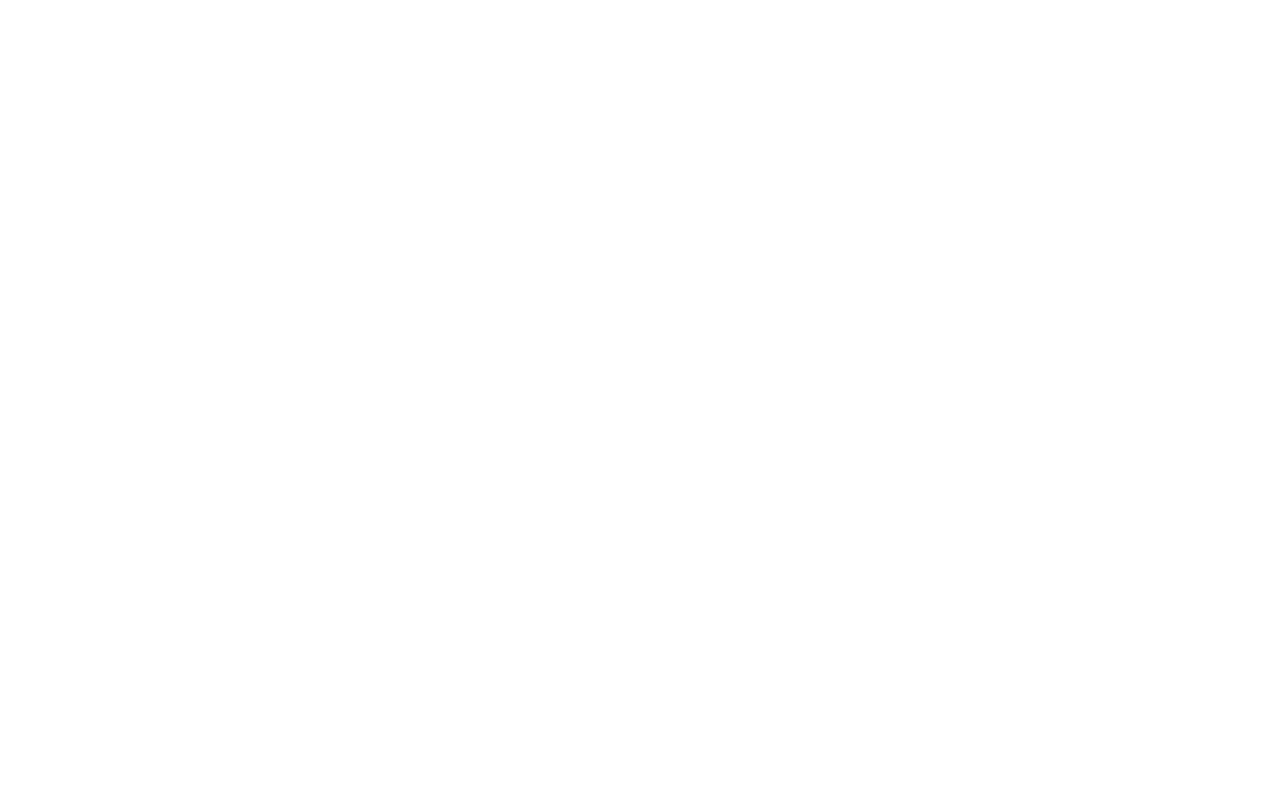
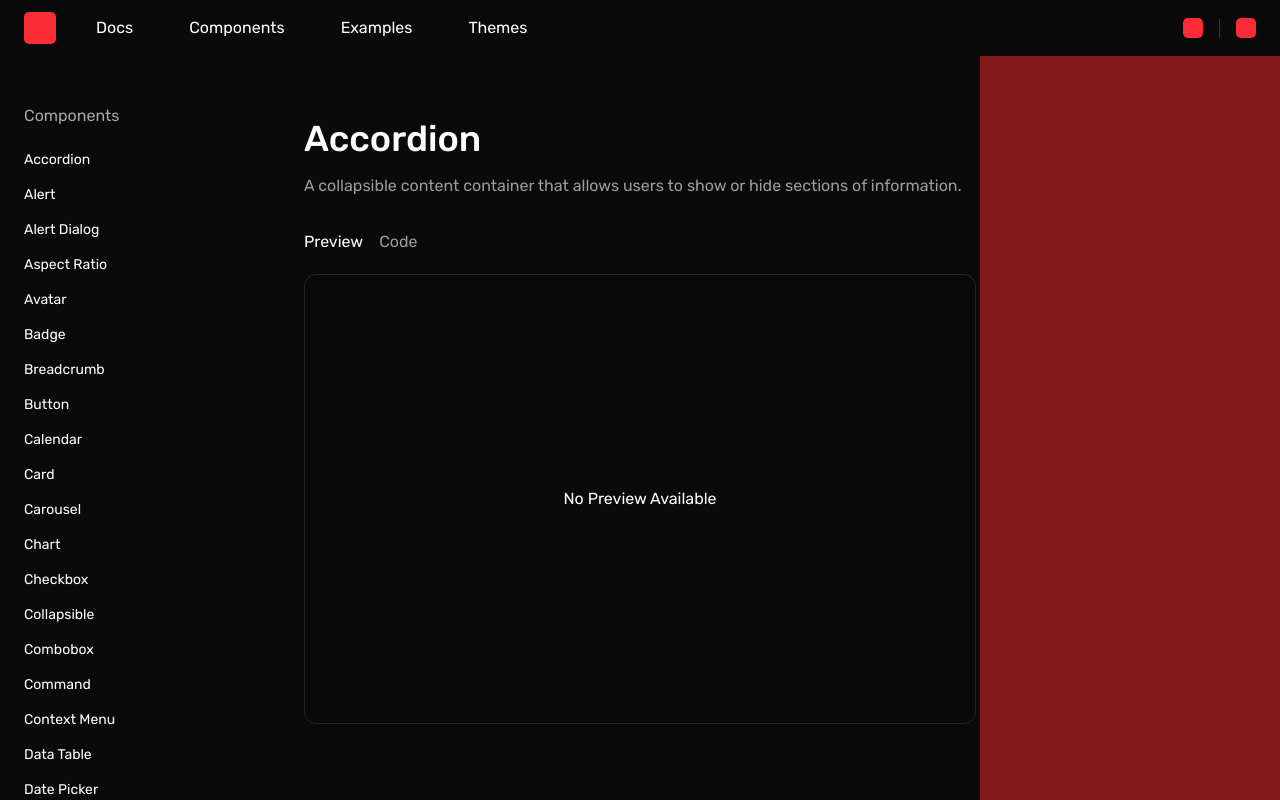
Before and after one commit to Batsy13/bat-ui, a React (Vite) app: page /docs/components/accordion in a window 1280 px wide. Before the commit this address had no page. Shown: the top 800 px of the page. Built offline with nearby package versions, Linux system fonts and the light colour scheme.

Commit message:
feat: initiated accordion's page and implemented preview/code tabs

```diff
--- /dev/null
+++ b/src/components/preview-code.tsx
@@ -0,0 +1,48 @@
+import { useState } from "react";
+import { cn } from "../lib/utils";
+
+export const PreviewCode = ({preview: PreviewComponent, code}: any) => {
+  const [activeTab, setActiveTab] = useState("preview");
+
+  return (
+    <div className="flex flex-col gap-5">
+      <div className="flex gap-4 ">
+        <button
+          onClick={() => setActiveTab("preview")}
+          className={cn(
+            activeTab == "preview" ? "text-white" : "text-[#9C9C9C]",
+            "cursor-pointer"
+          )}
+        >
+          Preview
+        </button>
+        <button
+          onClick={() => setActiveTab("code")}
+          className={cn(
+            activeTab == "code" ? "text-white" : "text-[#9C9C9C]",
+            "cursor-pointer"
+          )}
+        >
+          Code
+        </button>
+      </div>
+
+      {activeTab == "preview" && (
+        <div className="flex items-center justify-center w-full p-10 h-[450px] border border-[#262626] rounded-xl">
+            {PreviewComponent ? <PreviewComponent /> : <p>No Preview Available</p>}
+        </div>
+      )}
+
+      {activeTab == "code" && (
+        <div className="flex items-center justify-center w-full p-10 h-[450px] border border-[#262626] rounded-xl overflow-auto">
+            <pre>
+                <code className="text-[#9C9C9C] whitespace-pre-wrap">
+                    {code || "No Code Available"}
+                </code>
+            </pre>
+        </div>
+      )}
+
+    </div>
+  );
+};
--- a/src/index.css
+++ b/src/index.css
@@ -1,4 +1,13 @@
 @import "tailwindcss";
+
+h1 {
+    font-size: 2.25rem;
+    font-weight: 500;
+}
+
+.description {
+    color: #9C9C9C;
+}
 
 :root {
     font-family: "Rubik", sans-serif;
--- a/src/main.tsx
+++ b/src/main.tsx
@@ -5,6 +5,7 @@
 import { Home } from "./pages/home";
 import { DocsLayout } from "./components/docs/docs-layout";
 import { DocsHome } from "./components/docs/docs-home";
+import AccordionPage from "./pages/components/accordion-page";
 
 ReactDOM.createRoot(document.getElementById("root")!).render(
   <BrowserRouter>
@@ -13,7 +14,9 @@
         <Route index element={<Home />}></Route>
         <Route path="docs" element={<DocsLayout />}>
           <Route index element={<DocsHome />}></Route>
-          <Route path="components"></Route>
+          <Route path="components">
+            <Route path="accordion" element={<AccordionPage />}/>
+          </Route>
         </Route>
       </Route>
     </Routes>
--- /dev/null
+++ b/src/pages/components/accordion-page.tsx
@@ -0,0 +1,16 @@
+import { PreviewCode } from "../../components/preview-code";
+
+export default function AccordionPage() {
+  return (
+    <div className="flex flex-col max-w-2xl gap-8 mx-auto text-white md:px-0 lg:py-14">
+      <div className="flex flex-col gap-2">
+        <h1>Accordion</h1>
+        <p className="description">
+          A collapsible content container that allows users to show or hide
+          sections of information.
+        </p>
+      </div>
+      <PreviewCode />
+    </div>
+  );
+}
```
